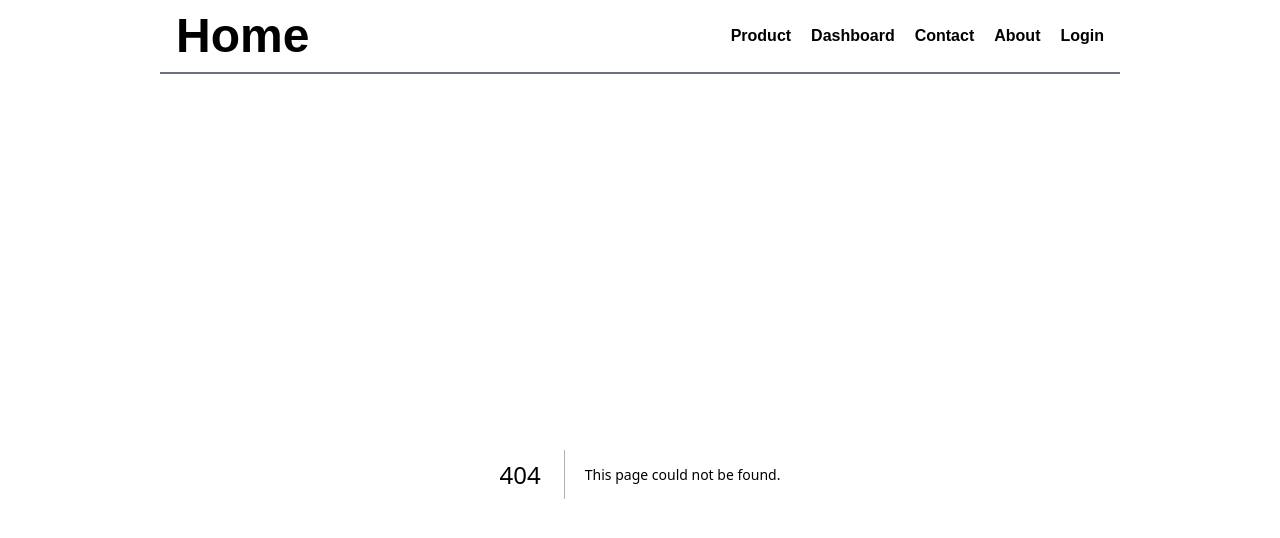
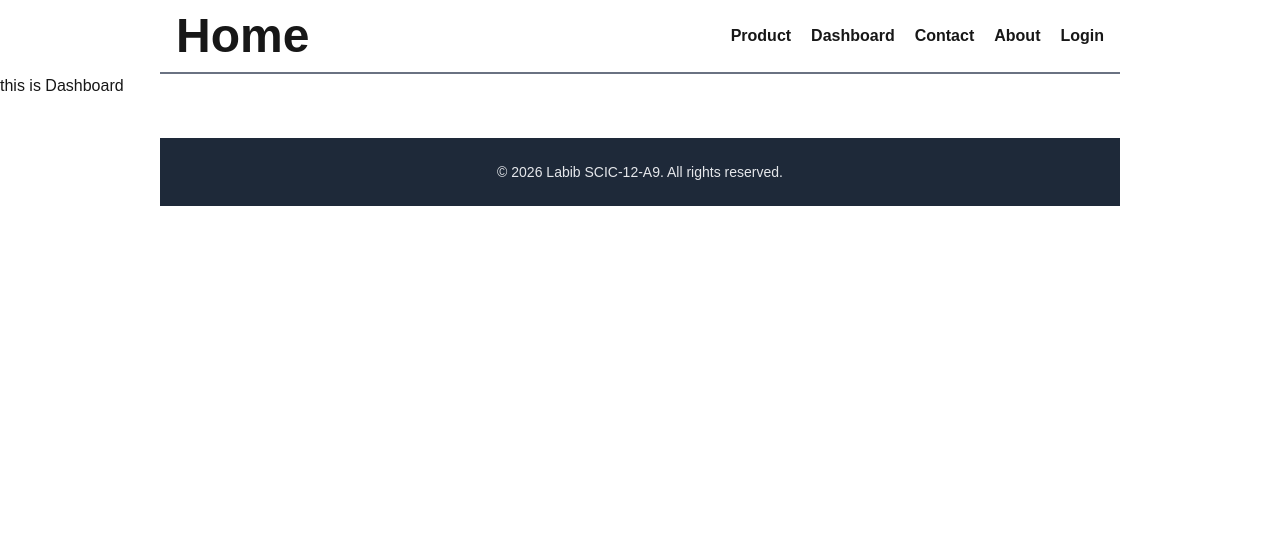
Before and after one commit to labibaltasfi/scic-12-a9-next-js, a Next.js app: page /dashboard in a window 1280 px wide. Before the commit this address had no page. Shown: the top 538 px of the page. Built offline with nearby package versions, Linux system fonts and the light colour scheme.

Commit message:
add product

```diff
--- /dev/null
+++ b/next.config.js
@@ -0,0 +1,8 @@
+/** @type {import('next').NextConfig} */
+const nextConfig = {
+  images: {
+    domains: ['i.ibb.co'], // allow this domain
+  },
+};
+
+module.exports = nextConfig;
--- a/src/app/(commonLayout)/products/page.jsx
+++ b/src/app/(commonLayout)/products/page.jsx
@@ -1,9 +1,10 @@
+import ProductsPage from '@/components/ProductCard/page';
 import React from 'react';
 
 const product = () => {
     return (
-        <div>
-            This products
+        <div className='w-9/12 mx-auto'>
+            <ProductsPage></ProductsPage>
         </div>
     );
 };
--- /dev/null
+++ b/src/app/dashboard/page.jsx
@@ -0,0 +1,11 @@
+import React from 'react';
+
+const Dashboard = () => {
+    return (
+        <div>
+            this is Dashboard
+        </div>
+    );
+};
+
+export default Dashboard;
--- a/src/app/layout.js
+++ b/src/app/layout.js
@@ -1,6 +1,8 @@
 import { Geist, Geist_Mono } from "next/font/google";
 import "./globals.css";
 import Navbar from "@/components/Navbar/page";
+import { AuthProvider } from "@/components/Context/AuthContext";
+import Footer from "@/components/Footer/page";
 
 const geistSans = Geist({
   variable: "--font-geist-sans",
@@ -23,8 +25,11 @@ export default function RootLayout({ children }) {
       <body
         className={`${geistSans.variable} ${geistMono.variable} antialiased`}
       >
-        <Navbar></Navbar>
-        {children}
+        <AuthProvider>
+          <Navbar></Navbar>
+          {children}
+          <Footer></Footer>
+        </AuthProvider>
       </body>
     </html>
   );
--- a/src/app/page.jsx
+++ b/src/app/page.jsx
@@ -4,7 +4,7 @@ import Navbar from "@/components/Navbar/page";
 export default function Home() {
   return (
     <div className="">
-
+     <h1>this is Home</h1>
     </div>
   );
 }
--- /dev/null
+++ b/src/components/Context/AuthContext.jsx
@@ -0,0 +1,31 @@
+"use client";
+
+import { createContext, useContext, useEffect, useState } from "react";
+
+const AuthContext = createContext(null);
+
+export function AuthProvider({ children }) {
+  const [isAuth, setIsAuth] = useState(false);
+
+  useEffect(() => {
+    setIsAuth(localStorage.getItem("auth") === "true");
+  }, []);
+
+  const login = () => {
+    localStorage.setItem("auth", "true");
+    setIsAuth(true); // 🔥 instant UI update
+  };
+
+  const logout = () => {
+    localStorage.removeItem("auth");
+    setIsAuth(false); // 🔥 instant UI update
+  };
+
+  return (
+    <AuthContext.Provider value={{ isAuth, login, logout }}>
+      {children}
+    </AuthContext.Provider>
+  );
+}
+
+export const useAuth = () => useContext(AuthContext);
--- a/src/components/Footer/page.jsx
+++ b/src/components/Footer/page.jsx
@@ -0,0 +1,14 @@
+export default function Footer() {
+  return (
+      <div className="w-9/12 mx-auto">
+    <footer className="bg-gray-800 text-gray-200 py-6 mt-10">
+        <div className="container mx-auto px-4 flex flex-col md:flex-row justify-center items-center">
+        <p className="text-sm mb-4 md:mb-0">
+          &copy; {new Date().getFullYear()} Labib SCIC-12-A9. All rights reserved.
+        </p>
+
+      </div>
+    </footer>
+      </div>
+  );
+}
--- a/src/components/LoginForm/page.jsx
+++ b/src/components/LoginForm/page.jsx
@@ -12,9 +12,12 @@ export default function LoginForm() {
   const handleSubmit = (e) => {
     e.preventDefault()
     if (email === "labibaltasfi1@gmail.com" && password === "Asdf@1234") {
-            document.cookie = "auth=true; path=/";
-            router.push("/products")
+      localStorage.setItem("auth", "true");
+
+      router.refresh();
+      router.push("/products");
     }
+
     else {
 
     }
--- a/src/components/Navbar/page.jsx
+++ b/src/components/Navbar/page.jsx
@@ -1,20 +1,43 @@
+"use client";
 
-import Link from 'next/link';
-import React from 'react';
+import Link from "next/link";
+import { useRouter } from "next/navigation";
+import { useEffect, useState } from "react";
+import { useAuth } from "../Context/AuthContext";
 
 const Navbar = () => {
-    return (
-       <div className='px-4 py-3 border-b-2 border-gray-500 flex justify-between items-center flex-wrap w-9/12 mx-auto'>
-            <Link href="/" className='font-bold text-5xl'>Home</Link>
-         <nav className='space-x-5 font-semibold'>
-            <Link href="/product">Product</Link>
+    const { isAuth, logout } = useAuth();
+  const router = useRouter();
+
+  const handleLogout = () => {
+    logout();
+    router.push("/login");
+  };
+   return (
+      <div className="px-4 py-3 border-b-2 border-gray-500 flex justify-between items-center flex-wrap w-9/12 mx-auto">
+         <Link href="/" className="font-bold text-5xl">
+            Home
+         </Link>
+
+         <nav className="space-x-5 font-semibold flex items-center">
+            <Link href="/products">Product</Link>
             <Link href="/dashboard">Dashboard</Link>
             <Link href="/contact">Contact</Link>
             <Link href="/about">About</Link>
-            <Link href="/login">Login</Link>
-        </nav>
-       </div>
-    );
+
+            {!isAuth ? (
+               <Link href="/login">Login</Link>
+            ) : (
+               <button
+                  onClick={handleLogout}
+                  className="px-4 py-2 rounded-lg  text-red-700  transition"
+               >
+                  Logout
+               </button>
+            )}
+         </nav>
+      </div>
+   );
 };
 
 export default Navbar;
--- /dev/null
+++ b/src/components/ProductCard/page.jsx
@@ -0,0 +1,52 @@
+"use client";
+
+import Image from "next/image";
+import { useEffect, useState } from "react";
+
+export default function ProductsPage() {
+  const [products, setProducts] = useState([]);
+  const [loading, setLoading] = useState(true);
+
+  useEffect(() => {
+    fetch("http://localhost:5000/products")
+      .then((res) => res.json())
+      .then((data) => {
+        setProducts(data);
+        setLoading(false);
+      })
+      .catch((err) => console.error(err));
+  }, []);
+
+  if (loading) return <p>Loading products...</p>;
+
+  return (
+   <div className="min-h-screen p-6 bg-gray-100">
+  <h1 className="text-3xl font-bold mb-6 text-center">Products</h1>
+
+  <div className="grid grid-cols-1 sm:grid-cols-2 md:grid-cols-2 lg:grid-cols-3 gap-6">
+    {products.map((product) => (
+      <div
+        key={product._id}
+        className="bg-white shadow-md rounded-lg overflow-hidden transform transition duration-300 hover:scale-105"
+      >
+        <Image
+          src={product.imageUrl}
+          alt={product.title}
+          width={400}
+          height={300}
+          className="object-cover w-full"
+        />
+        <div className="p-4">
+          <h2 className="text-xl font-semibold mb-2">{product.title}</h2>
+          <p className="text-gray-600 mb-1">Category: {product.category}</p>
+          <p className="text-gray-600 mb-1">Brand: {product.brand}</p>
+          <p className="text-gray-800 font-bold mb-2">৳ {product.price}</p>
+          <p className="text-gray-500 text-sm">Stock: {product.stock}</p>
+        </div>
+      </div>
+    ))}
+  </div>
+</div>
+
+  );
+}
```
Lines whose indentation alone changed are shown as unchanged.
